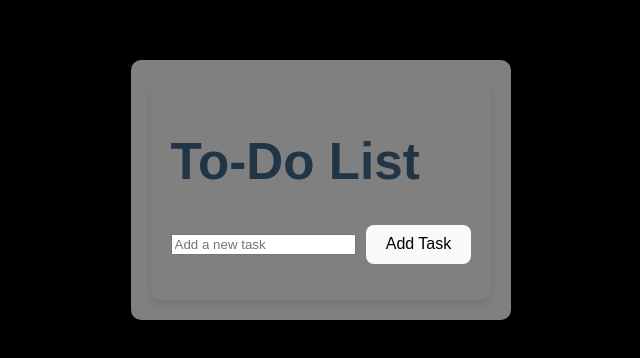
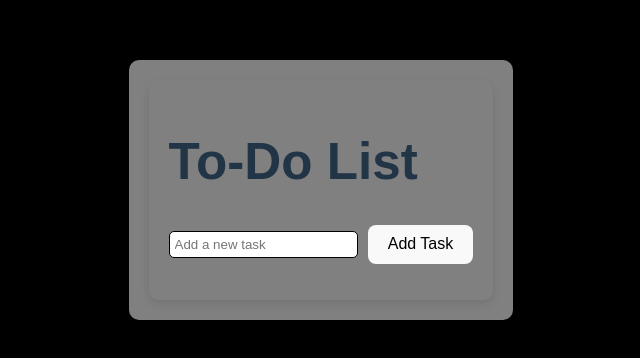
Before and after one commit to ArpitaAgrahari/React-class, a React (Vite) app in the folder Pratice2/: page / in a window 1280 px wide. Shown: the part 210-568 px from the top of the page, without its empty margins (319-959 px from the left). Built offline with nearby package versions, Linux system fonts and the light colour scheme.

Commit message:
Refactor CSS to update styling for App component and add styling for input field

```diff
--- a/Pratice2/src/App.css
+++ b/Pratice2/src/App.css
@@ -32,3 +32,10 @@ li {
 button {
   margin-left: 10px;
 }
+
+input{
+  padding: 5px;
+  border-radius: 5px;
+  border: 1px solid black;
+
+}
```
